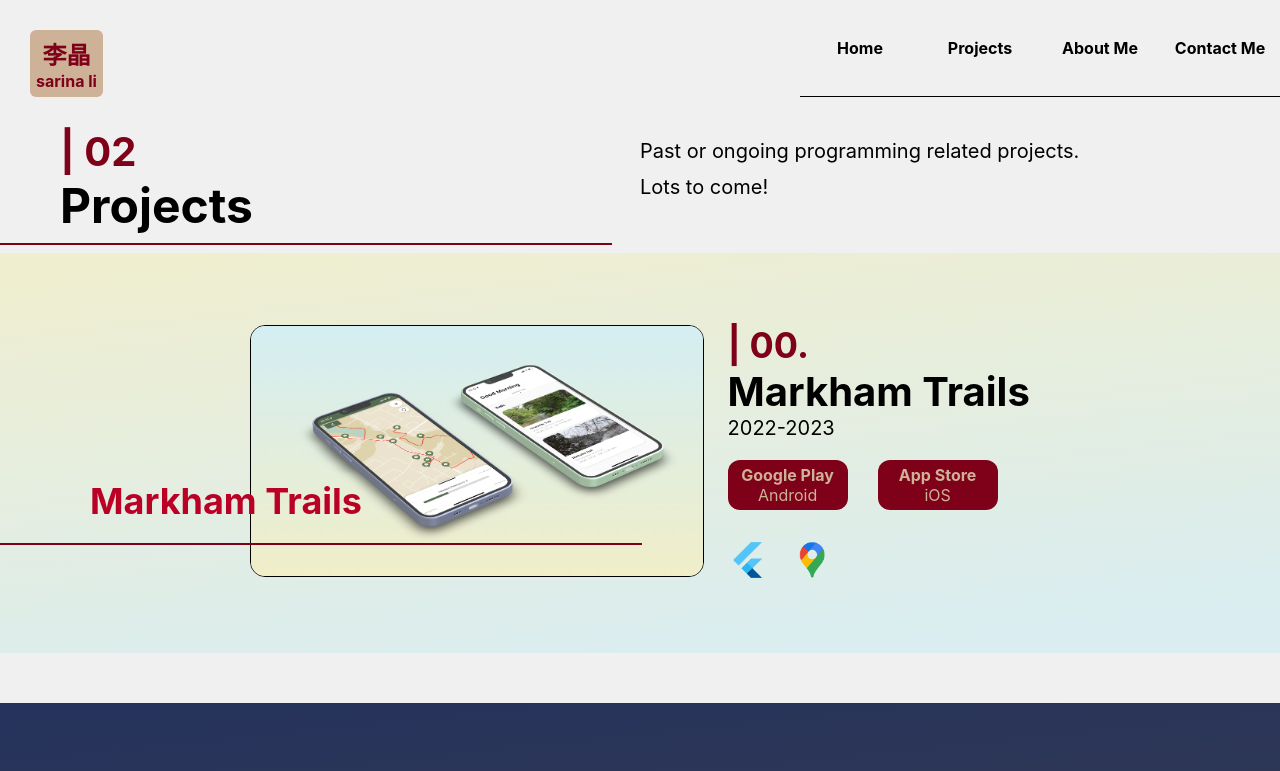
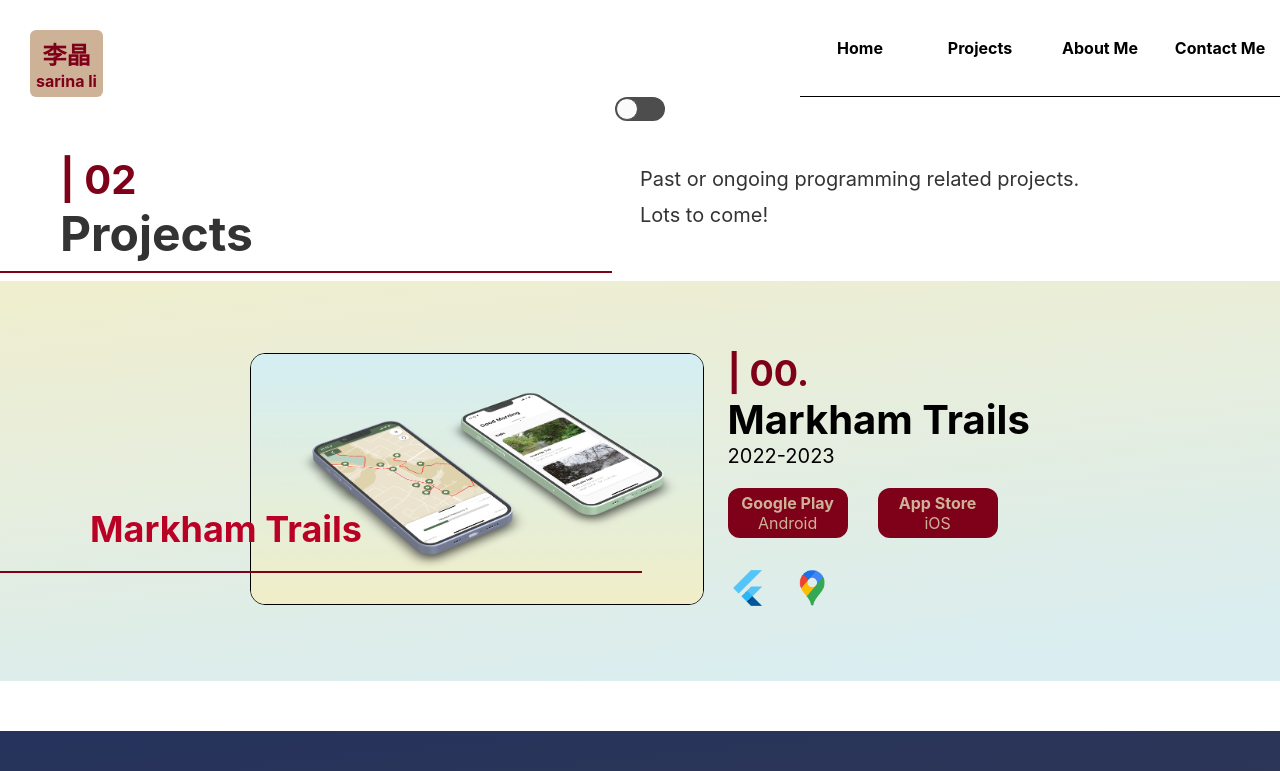
Before and after one commit to sarinali/Personal-Website, a React (Create React App) app: page /projects in a window 1280 px wide. Shown: the top 771 px of the page. Built offline with nearby package versions, Linux system fonts and the light colour scheme.

Commit message:
dark mode toggle

```diff
--- a/package.json
+++ b/package.json
@@ -12,6 +12,7 @@
     "react-icons": "^4.7.1",
     "react-router-dom": "^6.4.5",
     "react-scripts": "5.0.1",
+    "react-toggle": "^4.1.3",
     "react-tooltip": "^5.2.0",
     "styled-components": "^5.3.6",
     "web-vitals": "^2.1.4"
--- a/src/App.css
+++ b/src/App.css
@@ -36,3 +36,12 @@
     transform: rotate(360deg);
   }
 }
+
+.dark {
+    background-color: #333;
+    color: #fff;
+  }
+  .light {
+    background-color: #fff;
+    color: #333;
+  }
--- a/src/App.js
+++ b/src/App.js
@@ -8,13 +8,41 @@ import Experience from './pages/Experience';
 import Projects from './pages/Projects';
 import ContactMe from './pages/ContactMe';
 import Footer from './components/Footer';
+import React, { useState, useEffect } from 'react';
+import Mode from './Mode.js';
+import Toggle from 'react-toggle'
+import {MdDarkMode} from "react-icons/md";
+import "react-toggle/style.css"
 
 
 function App() {
+  const [theme, setTheme] = useState('light');
+  const toggleTheme = () => {
+      if (theme === 'light') {
+        setTheme('dark');
+        Mode.isDark = true;
+      } else {
+        setTheme('light');
+        Mode.isDark = false;
+      }
+    };
+    useEffect(() => {
+        document.body.className = theme;
+    }, [theme]);
   return (
     <Router>
-      <div className="App">
+      <div className={`App ${theme}`}>
         <TopBar></TopBar>
+        {/* <button onClick={toggleTheme}>Toggle Theme</button> */}
+        <label>
+  <Toggle
+    // defaultChecked={this.state.soupIsReady}
+    icons={{
+      checked: <MdDarkMode />,
+      unchecked: null,
+    }}
+    onChange={toggleTheme} />
+</label>
         {/* <Link to="/aboutme">About</Link> */}
         <Routes>
             <Route exact path="/" element={<Home></Home>}></Route>
--- a/src/ImageBundle.js
+++ b/src/ImageBundle.js
@@ -4,7 +4,6 @@ class ImageBundle {
         this.index = num;
         this.hanYuChar = character;
         this.blurb = description
-        // this.pathName = path
      }
 }
 
--- /dev/null
+++ b/src/Mode.js
@@ -0,0 +1,5 @@
+class Mode {
+    static isDark = false;
+}
+
+export default Mode;
```
Also changed, not shown: 1 other file (tests, documents, lock files or other folders).
